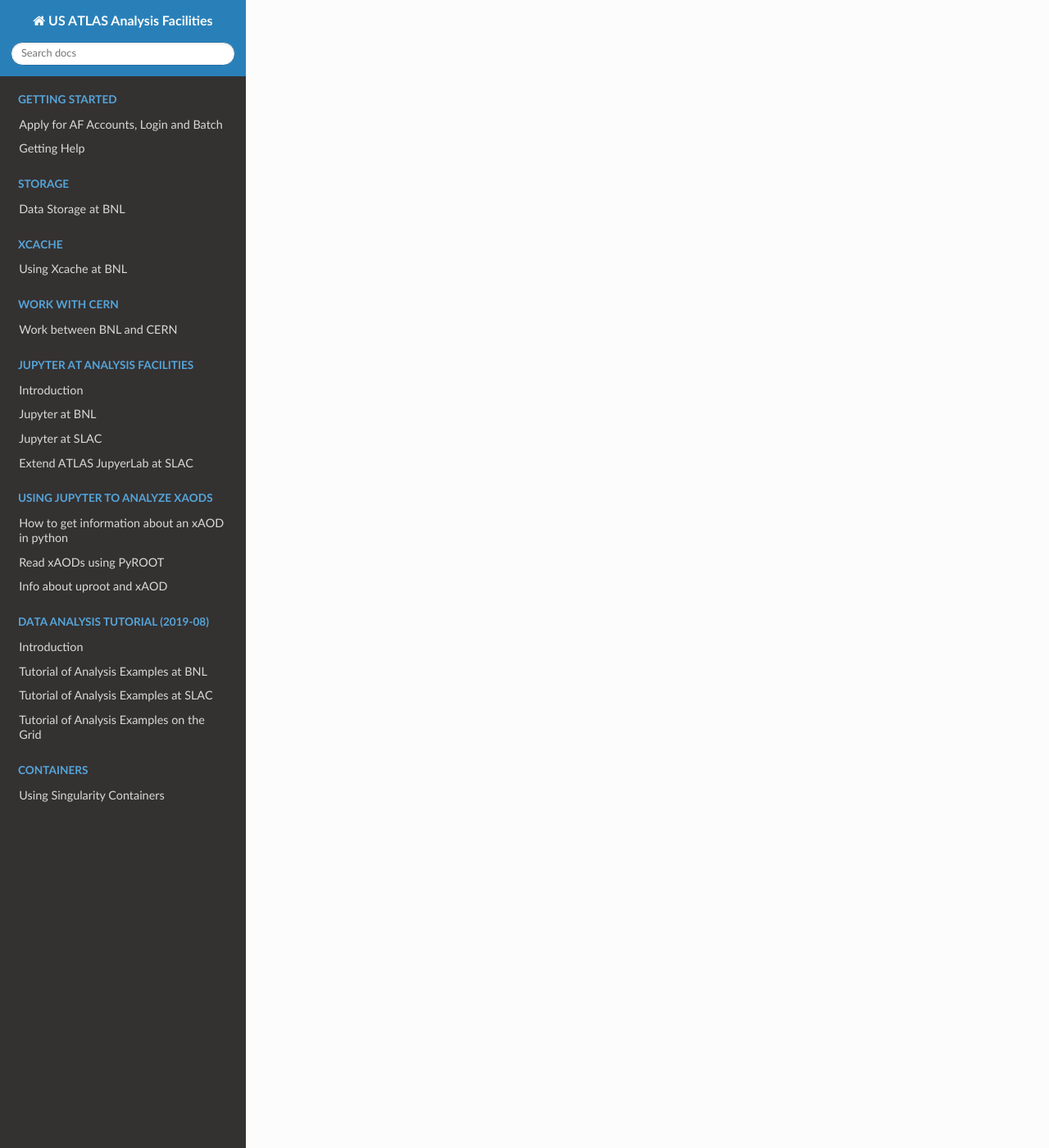
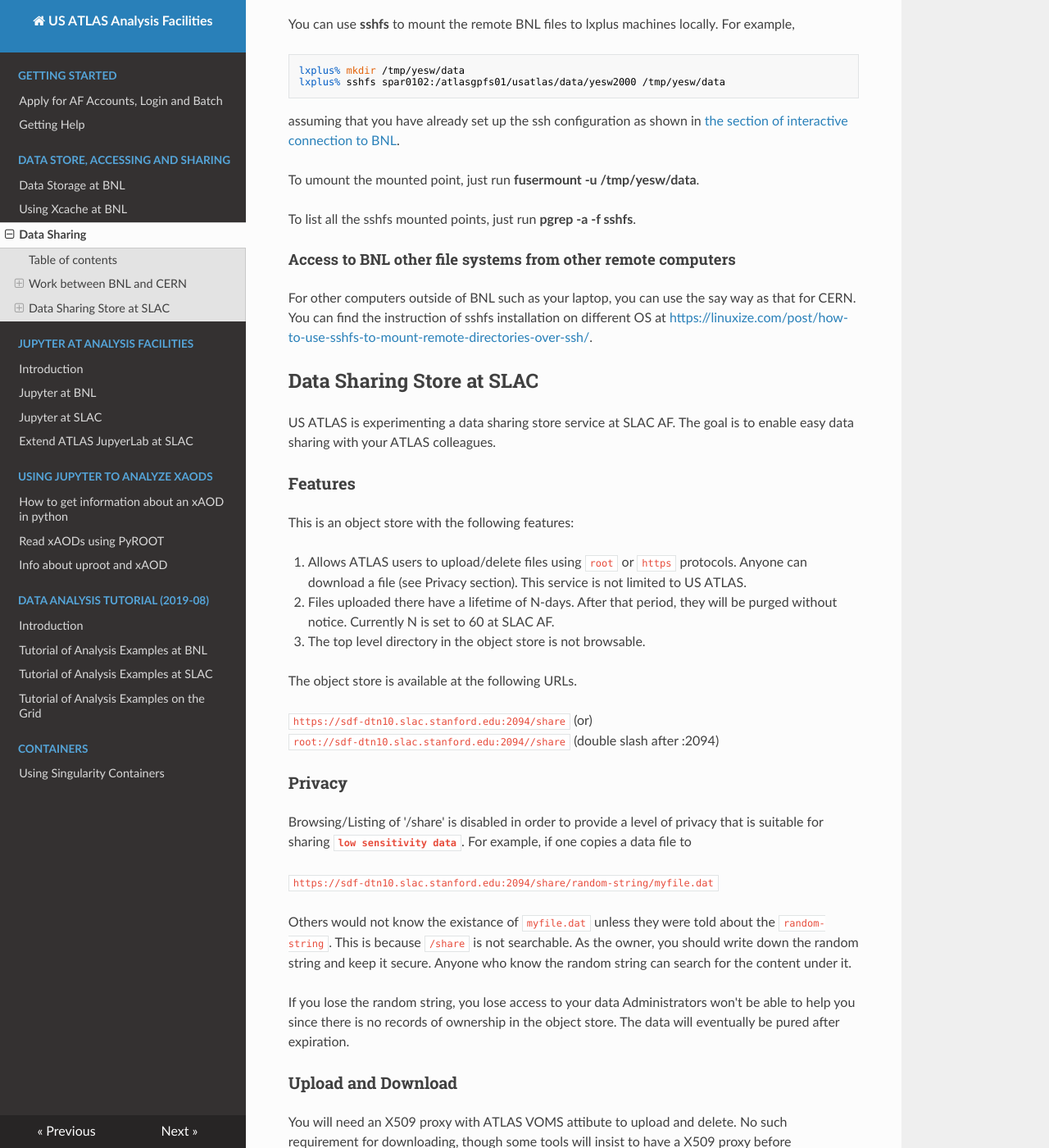
Before and after one commit to usatlas/AFdocs, an MkDocs documentation site: the page built from tier3docs/doma/DataSharing/README.md, in a window 1280 px wide and 1400 px high, scrolled down 3465 px. Shown: the whole window at 82% size. Built offline with MkDocs 1.6.1, drawn with Linux system fonts in a browser that asks for light colours; nearby versions of some CDN libraries; some of the changed text lies outside the part shown.

Commit message:
re-org data store, accessing and sharing

```diff
--- a/mkdocs.yml
+++ b/mkdocs.yml
@@ -3,16 +3,16 @@ docs_dir: tier3docs
 site_dir: site
 extra_javascript:
 - scripts/readMoreOrLess.js
+plugins:
+  - include-markdown
 nav:
     - 'Getting Started':
         - 'Apply for AF Accounts, Login and Batch': README.md
         - 'Getting Help': GettingHelp.md
-    - 'Storage':
-        - 'Data Storage at BNL': storage/BNL/storage-at-bnl.md
-    - 'Xcache':
-        - 'Using Xcache at BNL': Xcache/BNL/Using-Xcache-at-BNL.md
-    - 'Work with CERN':
-        - 'Work between BNL and CERN': work-with-CERN/BNL/Work-between-BNL-CERN.md
+    - 'Data Store, Accessing and Sharing':
+        - 'Data Storage at BNL': doma/storage/BNL/storage-at-bnl.md
+        - 'Using Xcache at BNL': doma/Xcache/BNL/Using-Xcache-at-BNL.md
+        - 'Data Sharing': doma/DataSharing/README.md
     - 'Jupyter at Analysis Facilities':
         - 'Introduction': jupyter/JupyterAtTier3s.md
         - 'Jupyter at BNL': jupyter/BNLjupyter.md
@@ -30,3 +30,5 @@ nav:
     - 'Containers':
         - 'Using Singularity Containers': Containers/UsingSingularity/README.md
 theme: readthedocs
+#theme:
+#  name: 'rtd-dropdown'
--- a/requirements.txt
+++ b/requirements.txt
@@ -1,3 +1,4 @@
 alabaster==0.7.12
 mkdocs==1.1.2
 Pillow==8.0.1
+mkdocs-include-markdown-plugin==3.2.3
--- a/tier3docs/doma/DataSharing/DataSharingStore.md
+++ b/tier3docs/doma/DataSharing/DataSharingStore.md
@@ -1,9 +1,9 @@
-# Data Sharing Store
+## Data Sharing Store at SLAC
 
 US ATLAS is experimenting a data sharing store service at SLAC AF. The goal is
 to enable easy data sharing with your ATLAS colleagues.
 
-## Features
+### Features
 
 This is an object store with the following features:
 
@@ -19,7 +19,7 @@ The object store is available at the following URLs.
 `https://sdf-dtn10.slac.stanford.edu:2094/share` (or) <br>
 `root://sdf-dtn10.slac.stanford.edu:2094//share` (double slash after :2094)
 
-## Privacy
+### Privacy
 
 Browsing/Listing of '/share' is disabled in order to provide a level of privacy
 that is suitable for sharing <b>`low sensitivity data`</b>. For example, if
@@ -37,7 +37,7 @@ Administrators won't be able to help you since there is no records
 of ownership in the object store.
 The data will eventually be pured after expiration.
 
-## Upload and Download
+### Upload and Download
 
 You will need an X509 proxy with ATLAS VOMS attibute to upload and delete. No
 such requirement for downloading, though some tools will insist to have a X509
@@ -51,7 +51,7 @@ command `uuidgen`, and write it down!
 There are three set of tools that can be used to upload/download/delete a file.
 In addition, you can also use your web broswer to download.
 
-### Using curl to update/download/delete
+#### Using curl to update/download/delete
 
 curl is available everywhere. To use curl, follow these steps
 
@@ -61,7 +61,7 @@ location and CA directory location (/etc/grid-security/certicates) in your envir
 3. Download: <br>`$mycurl -L -X GET https://sdf-dtn10.slac.stanford.edu:2094/share/random-string/myfile.dat`
 4. Delete: <br>`$mycurl -L -X DELETE https://sdf-dtn10.slac.stanford.edu:2094/share/random-string/myfile.dat`
 
-### Use gfal2 tools to upload/download/delete
+#### Use gfal2 tools to upload/download/delete
 
 You may need to setup the ATLAS environment (run `localSetupRucioClients`) to have
 the gfal2 tools in your PATH.
@@ -74,7 +74,7 @@ the gfal2 tools in your PATH.
 Gfal2 tools work with both https and root protocols. In the last example,
 the source and destination can use different protocols.
 
-### Use xrootd tools to upload/download/delete
+#### Use xrootd tools to upload/download/delete
 
 You may need to setup the ATLAS environment (run `localSetupRucioClients`) to have
 the xrootd tools in your PATH. These tools will mostly work with the root
@@ -88,7 +88,7 @@ port number.
 
 With additional setting, xrdcp also works with the https protocol.
 
-### Use a web broswer
+#### Use a web broswer
 
 You can use a web broswer to download file and list a directory (except the top
 level, which is not browsable). To do that, just paste the https URL to your
--- a/tier3docs/doma/DataSharing/README.md
+++ b/tier3docs/doma/DataSharing/README.md
@@ -3,5 +3,14 @@
 US AFs are experimenting the following data sharing methods. Once they are
 matured, they will be deployed at all US AFs.
 
-1. Data sharing between CERN and BNL
-2. [Data sharing store](./DataSharingStore)
+## Table of contents
++ [Work between BNL and CERN](#work-between-bnl-and-cern)
++ [Data sharing store at SLAC](#data-sharing-store-at-slac)
+
+{%
+    include-markdown "./Work-between-BNL-CERN.md"
+%}
+
+{%
+    include-markdown "./DataSharingStore.md"
+%}
--- a/tier3docs/work-with-CERN/BNL/Work-between-BNL-CERN.md
+++ b/tier3docs/doma/DataSharing/Work-between-BNL-CERN.md
@@ -1,6 +1,6 @@
-# Work between BNL and CERN
+## Work between BNL and CERN
 
-## <span id="Access_to_CERN_EOS_from_BNL"></span> Access to CERN EOS from BNL
+### <span id="Access_to_CERN_EOS_from_BNL"></span> Access to CERN EOS from BNL
 
 The ways to list, write and read files on CERN EOS, documented
 [here](https://twiki.cern.ch/twiki/bin/view/AtlasComputing/ATLASStorageAtCERN#EOS_storage_system),
@@ -75,7 +75,7 @@ Or to read EOS files in ROOT:
     TFile *file = TFile::Open("root://eosatlas.cern.ch//eos/atlas/YourDir/YourFilename.root");
     TFile *file = TFile::Open("root://localhost//eos/atlas/YourDir/YourFilename.root");  # if using ssh-tunnel
 
-### <span id="Access_to_CERN_EOS_in_BNL_batch"></span> Access to CERN EOS in BNL batch jobs
+#### <span id="Access_to_CERN_EOS_in_BNL_batch"></span> Access to CERN EOS in BNL batch jobs
 
 The method using ssh-tunnel would not work in batch jobs, you need
 access them directly with root://eosatlas.cern.ch. However, for
@@ -89,7 +89,7 @@ batch machines in the following way:
 
 2.  Then add the envvar **KRB5CCNAME** to your condor batch jobs.
 
-### <span id="Access_to_CERN_EOS_through_BNL_X"></span> Access to CERN EOS through BNL Xcache server
+#### <span id="Access_to_CERN_EOS_through_BNL_X"></span> Access to CERN EOS through BNL Xcache server
 
 If you need repeat access the same EOS files, you can make use of the
 BNL Xcache server to speed up the reading speed for the sequntial
@@ -99,11 +99,11 @@ Just use the option **--eos=EOS\_PATH** in the script **Xcache\_ls.py**
 to generate the clist files for your EOS files at CERN. Please run
 **Xcache\_ls.py -h** for more details.
 
-## <span id="Access_to_BNL_files_from_CERN_an"></span> Access to BNL files from CERN and outside BNL
+### <span id="Access_to_BNL_files_from_CERN_an"></span> Access to BNL files from CERN and outside BNL
 
 You or your collaborators may need remote access to files at BNL.
 
-### <span id="Access_to_BNL_dCache_files_from"></span> Access to BNL dCache files from CERN
+#### <span id="Access_to_BNL_dCache_files_from"></span> Access to BNL dCache files from CERN
 
 You can use the following scripts
 (**\~yesw/public/bnl/bnl\_pnfs-ls.py**) to generate clist or list files
@@ -139,7 +139,7 @@ For example, you run the above script in the following ways:
         TFileCollection fc("fc","list of input root files","my.clist");
         chain->AddFileInfoList(fc.GetList());
 
-### <span id="Access_to_BNL_other_file_systems"></span> Access to BNL other file systems from CERN
+#### <span id="Access_to_BNL_other_file_systems"></span> Access to BNL other file systems from CERN
 
 You can use **sshfs** to mount the remote BNL files to lxplus machines
 locally. For example,
@@ -154,7 +154,7 @@ To umount the mounted point, just run **fusermount -u /tmp/yesw/data**.
 
 To list all the sshfs mounted points, just run **pgrep -a -f sshfs**.
 
-### <span id="Access_to_BNL_other_file_sys_AN1"></span> Access to BNL other file systems from other remote computers
+#### <span id="Access_to_BNL_other_file_sys_AN1"></span> Access to BNL other file systems from other remote computers
 
 For other computers outside of BNL such as your laptop, you can use the
 say way as that for CERN. You can find the instruction of sshfs
```
Also changed, not shown: WorkingNotes.md (+1 -1 lines), tier3docs/doma/Xcache/BNL/Using-Xcache-at-BNL.md (renamed from tier3docs/Xcache/BNL/Using-Xcache-at-BNL.md), tier3docs/doma/storage/BNL/BNLBox-webDAV.jpg (renamed from tier3docs/storage/BNL/BNLBox-webDAV.jpg), tier3docs/doma/storage/BNL/storage-at-bnl.md (renamed from tier3docs/storage/BNL/storage-at-bnl.md).
